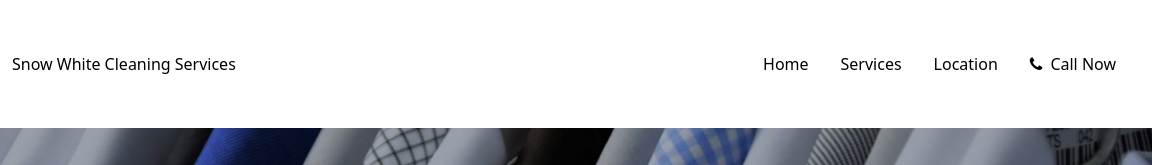
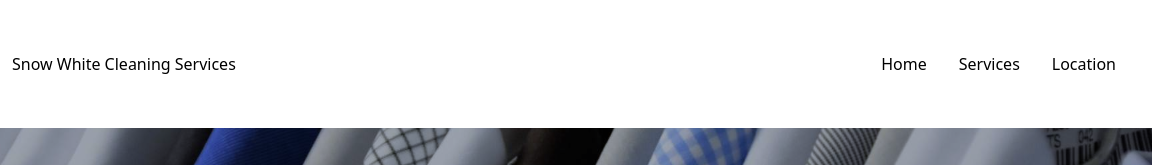
Before and after one commit to alrawas/snowwhitecleaningservices, a website: page public/index.html in a window 1280 px wide. Shown: the top 165 px of the page, 128-1280 px from the left. Drawn offline with nearby package versions, Linux system fonts and the light colour scheme.

Commit message:
remove call now from menu

```diff
--- a/public/index.html
+++ b/public/index.html
@@ -65,11 +65,11 @@
             <li class="px-4 py-3 border-b-2 md:border-0 text-black">
               <a id="menu-location" style="cursor: pointer">Location</a>
             </li>
-            <li class="px-4 py-3 border-b-2 md:border-0 text-black">
+            <!-- <li class="px-4 py-3 border-b-2 md:border-0 text-black">
               <a href="tel:+9616433520"
                 ><i class="fa fa-phone mr-2"></i>Call Now</a
               >
-            </li>
+            </li> -->
           </ul>
         </nav>
       </div>
```
